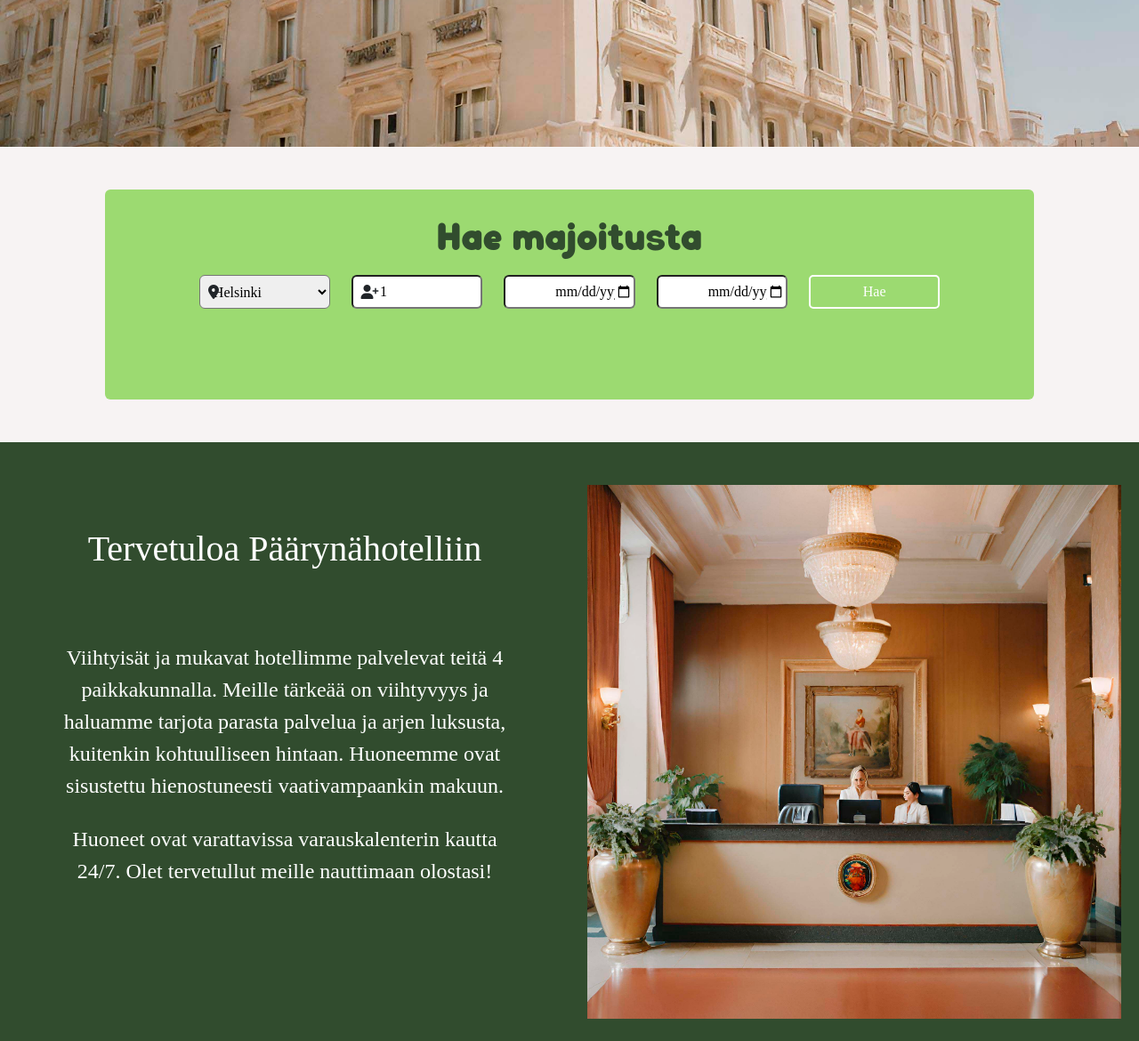
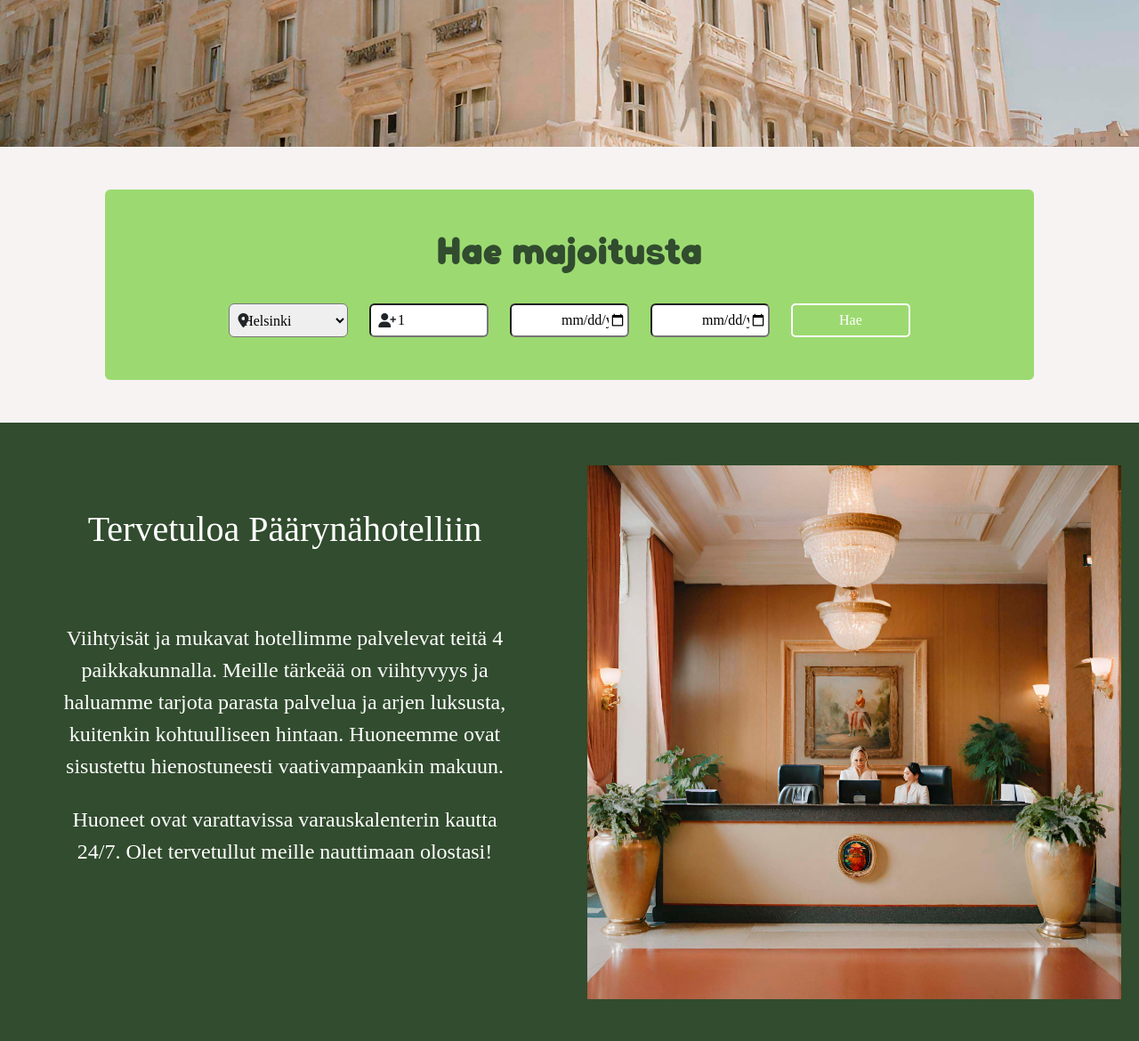
Before and after one commit to AleLMS/p_hotelli, a PHP site: page / in a window 1280 px wide. Shown: the part 635-1805 px from the top of the page at 89% size. Run offline with PHP 8.4, Linux system fonts and the light colour scheme; data that the repository does not hold is empty; some libraries are stand-ins or nearby versions.

Commit message:
korjauksia

```diff
--- a/index.php
+++ b/index.php
@@ -81,13 +81,13 @@
 
         <!-- Huoneiden haku -->
         <div class="p-5 container-fluid container-lg">
-            <form id="searchForm" name="searchForm" class=" rounded-2 p-2 pt-md-4 pb-md-4 m-0 row" style=" background-color: #9cda71;" method="get" action="varaus/varaus.html">
-                <p class="h3 text-center pt-2 pb-2" style="">Hae majoitusta</p>
+            <form id="searchForm" name="searchForm" class=" rounded-2 p-5 m-0 row" style=" background-color: #9cda71;" method="get" action="varaus/varaus.html">
+                <p class="h3 text-center pb-4" style="">Hae majoitusta</p>
                 <div class="col-1 d-none d-lg-block" style="">
                 </div>
-                <div class="col-6 col-md-3 col-lg-2 mb-2 m-md-0" style="min-height: 7.25rem;">
+                <div class="col-6 col-md-3 col-lg-2 mb-2 m-md-0" style="">
                     <i class=" fa fa-map-marker" style="position:absolute; margin-left: .65em; margin-top: .7em;"></i>
-                    <select class="rounded-2" type="text" id="sijainti" name="sijainti" placeholder="Sijainti" style="text-indent: 0.70em;  width:100%; height: 33%;" value="1" required>
+                    <select class="rounded-2" type="text" id="sijainti" name="sijainti" placeholder="Sijainti" style="text-indent: 0.70em;  width:100%; height: 100%;" value="1" required>
                         <option value="1">Helsinki</option>
                         <option value="2">Tampere</option>
                         <option value="3">Oulu</option>
@@ -95,17 +95,17 @@
                     </select>
                 </div>
 
-                <div class="col-6 col-md-3 col-lg-2 mb-2 m-md-0" style="min-height: 7.25rem;">
+                <div class="col-6 col-md-3 col-lg-2 mb-2 m-md-0" style="">
                     <i class=" fa fa-user-plus" style="position:absolute; margin-left: .65em; margin-top: .7em;"></i>
-                    <input class="rounded-2" type="number" min="1" max="6" id="huoneenKoko" name="huoneenKoko" placeholder="Huoneen koko" style="text-indent: 1.75em;  width:100%; height: 33%;" value="1" required>
+                    <input class="rounded-2" type="number" min="1" max="6" id="huoneenKoko" name="huoneenKoko" placeholder="Huoneen koko" style="text-indent: 1.75em;  width:100%; height: 100%;" value="1" required>
                 </div>
 
-                <div class="col-6 col-md-3 col-lg-2 mb-2 m-md-0" style="min-height: 7.25rem;">
-                    <input class="dateSelector rounded-2" type="date" id="startDate" name="startDate" placeholder="Saapumis päivä" dir="rtl" style="text-indent: 1.75em;  width:100%; height: 33%; direction: rtl; text-align: left;" required>
+                <div class="col-6 col-md-3 col-lg-2 mb-2 m-md-0" style="">
+                    <input class="dateSelector rounded-2" type="date" id="startDate" name="startDate" placeholder="Saapumis päivä" dir="rtl" style="text-indent: 1.75em;  width:100%; height: 100%; direction: rtl; text-align: left;" required>
                 </div>
 
-                <div class="col-6 col-md-3 col-lg-2 mb-2 m-md-0" style="min-height: 7.25rem;">
-                    <input class="dateSelector rounded-2" type="date" id="endDate" name="endDate" placeholder="Lähtö päivä" dir="rtl" style="text-indent: 1.75em;  width:100%; height: 33%; direction: rtl; text-align: left;" required>
+                <div class="col-6 col-md-3 col-lg-2 mb-2 m-md-0" style="">
+                    <input class="dateSelector rounded-2" type="date" id="endDate" name="endDate" placeholder="Lähtö päivä" dir="rtl" style="text-indent: 1.75em;  width:100%; height: 100%; direction: rtl; text-align: left;" required>
                 </div>
 
                 <div class="col-12 col-lg-2 mt-0 mt-md-2 mt-lg-0" style="">
```
